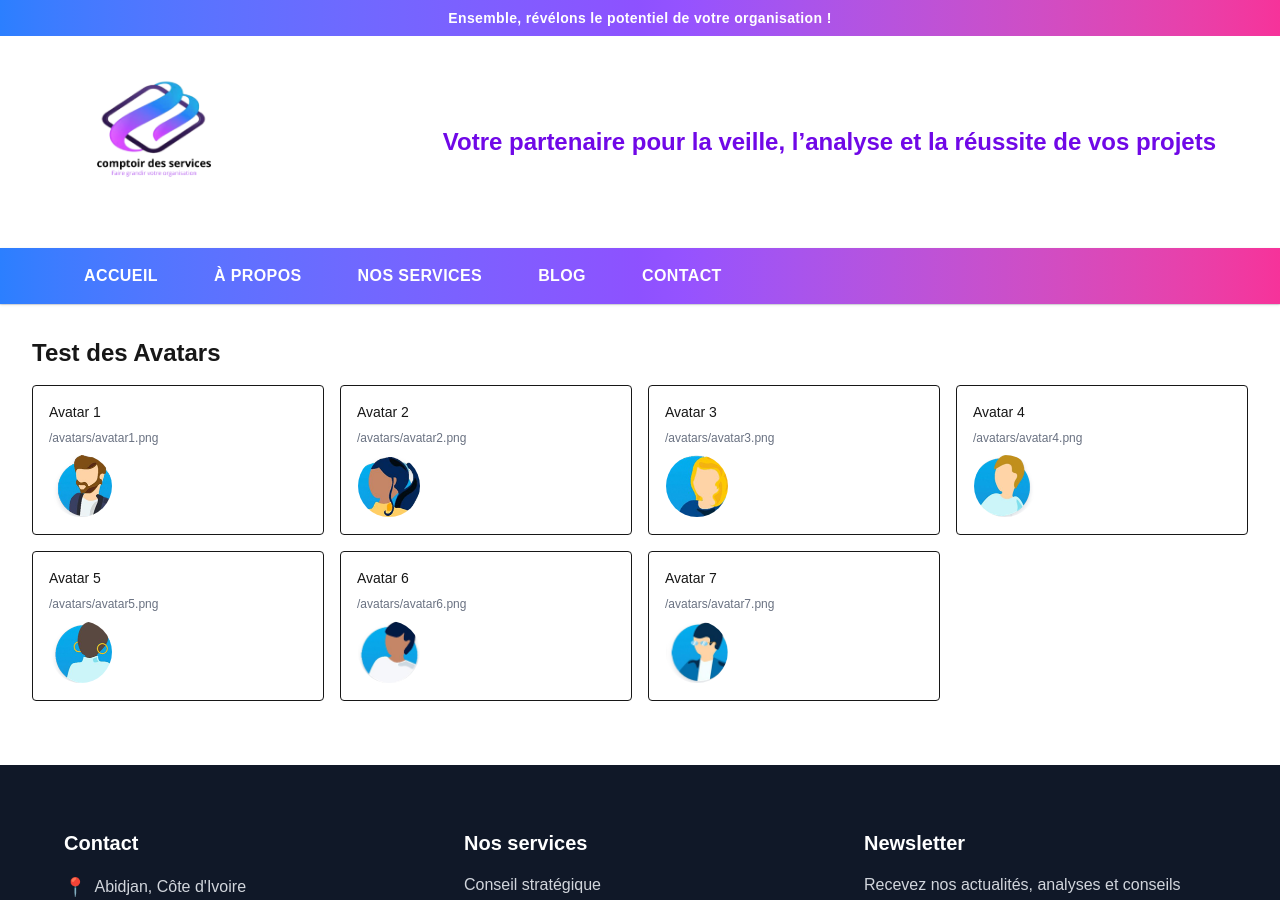
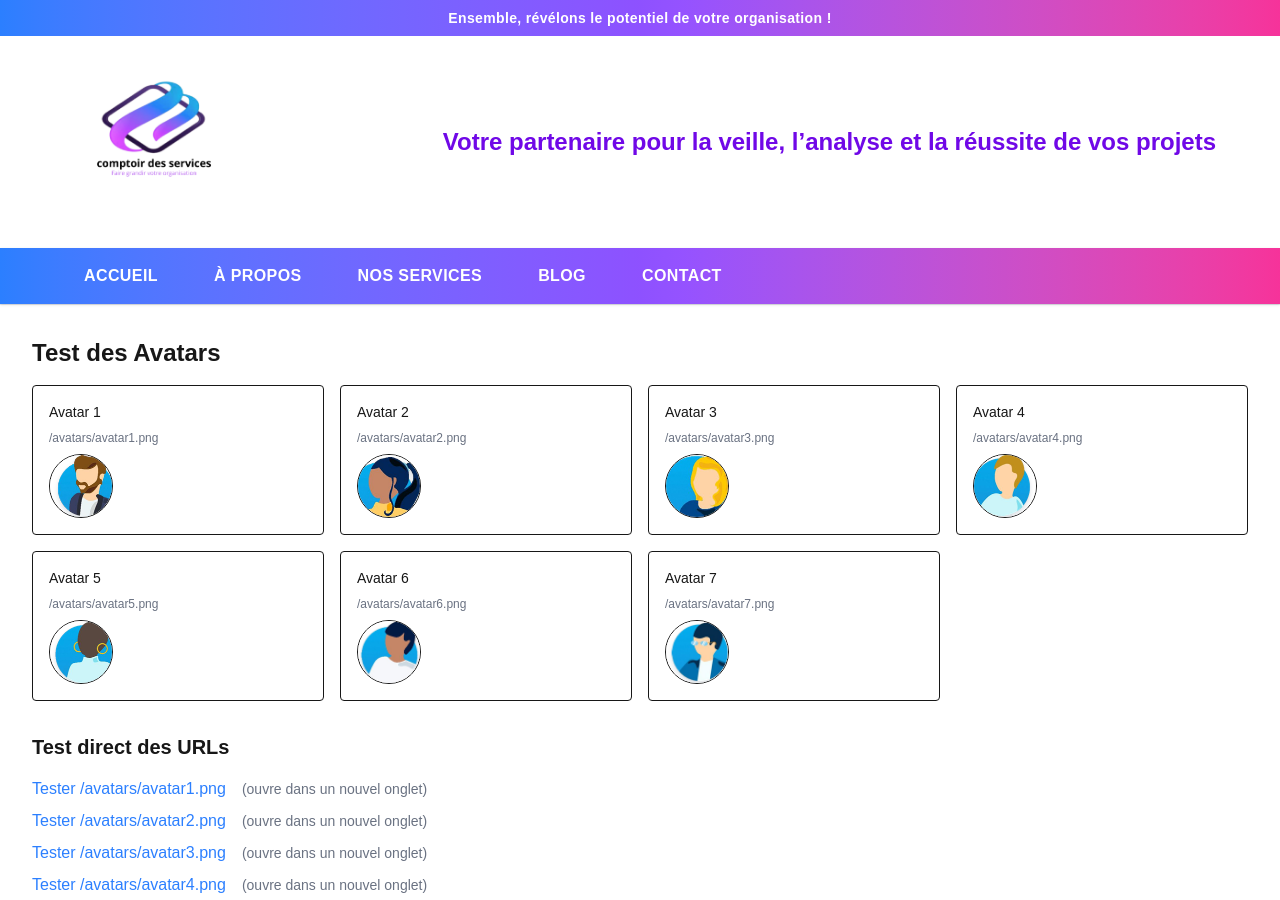
Before and after one commit to simplethree2025/comptoirs-des-services, a Next.js app: page /test in a window 1280 px wide. Shown: the top 900 px of the page. Built offline with nearby package versions, Linux system fonts and the light colour scheme.

Commit message:
Fix: Replace Next.js Image component with standard img tags for avatars

```diff
--- a/src/app/page.tsx
+++ b/src/app/page.tsx
@@ -194,11 +194,9 @@ export default function Home() {
           {/* Ligne du haut : 4 avatars */}
           {problems.slice(0, 4).map((item, i) => (
             <div key={i} className="flex items-start gap-4">
-              <Image
+              <img
                 src={item.avatar}
                 alt="avatar"
-                width={64}
-                height={64}
                 className="w-16 h-16 rounded-full object-cover"
                 onError={(e) => {
                   console.error(`Erreur de chargement de l'avatar: ${item.avatar}`);
@@ -215,11 +213,9 @@ export default function Home() {
           <div className="hidden md:block" /> {/* Espace vide pour centrer */}
           {problems.slice(4).map((item, i) => (
             <div key={i+4} className="flex items-start gap-4">
-              <Image
+              <img
                 src={item.avatar}
                 alt="avatar"
-                width={64}
-                height={64}
                 className="w-16 h-16 rounded-full object-cover"
                 onError={(e) => {
                   console.error(`Erreur de chargement de l'avatar: ${item.avatar}`);
--- a/src/app/test/page.tsx
+++ b/src/app/test/page.tsx
@@ -1,7 +1,6 @@
 "use client";
 
 import React from "react";
-import Image from "next/image";
 
 export default function TestPage() {
   const avatars = [
@@ -22,11 +21,9 @@ export default function TestPage() {
           <div key={index} className="border p-4 rounded">
             <p className="text-sm mb-2">Avatar {index + 1}</p>
             <p className="text-xs text-gray-500 mb-2">{avatar}</p>
-            <Image
+            <img
               src={avatar}
               alt={`Avatar ${index + 1}`}
-              width={64}
-              height={64}
               className="w-16 h-16 rounded-full object-cover border"
               onError={(e) => {
                 console.error(`Erreur de chargement: ${avatar}`);
@@ -40,6 +37,25 @@ export default function TestPage() {
           </div>
         ))}
       </div>
+
+      <div className="mt-8">
+        <h2 className="text-xl font-bold mb-4">Test direct des URLs</h2>
+        <div className="space-y-2">
+          {avatars.map((avatar, index) => (
+            <div key={index} className="flex items-center gap-4">
+              <a
+                href={avatar}
+                target="_blank"
+                rel="noopener noreferrer"
+                className="text-blue-500 hover:underline"
+              >
+                Tester {avatar}
+              </a>
+              <span className="text-sm text-gray-500">(ouvre dans un nouvel onglet)</span>
+            </div>
+          ))}
+        </div>
+      </div>
     </div>
   );
 }
```
